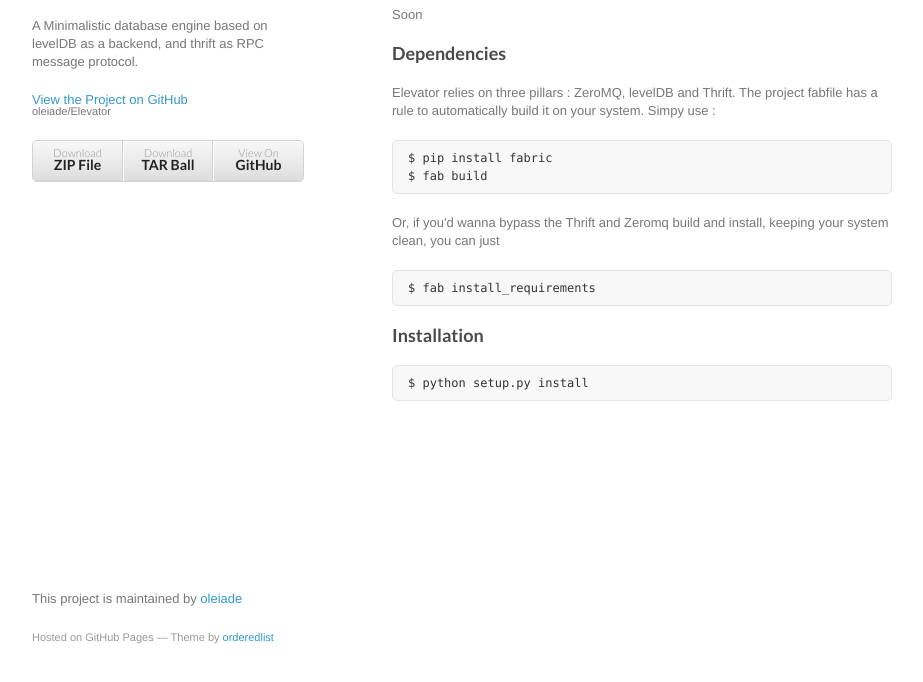
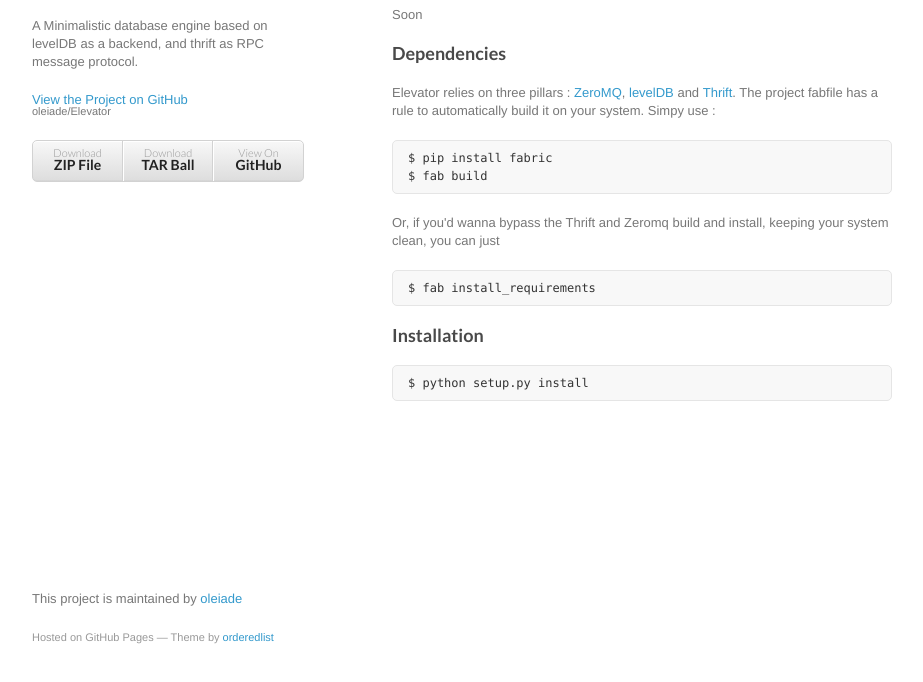
Before and after one commit to oleiade/Elevator, a plain HTML site: page index.html in a window 1280 px wide. Shown: the part 84-766 px from the top of the page, without its empty margins (178-1101 px from the left). Drawn offline with Linux system fonts and the light colour scheme.

Commit message:
Fix : link to quoted dependencies

```diff
--- a/index.html
+++ b/index.html
@@ -32,7 +32,7 @@
 
         <h3>Dependencies</h3>
 
-        <p>Elevator relies on three pillars : ZeroMQ, levelDB and Thrift. The project fabfile has a rule to automatically build it on your system. Simpy use :</p>
+        <p>Elevator relies on three pillars : <a href="http://www.zeromq.org/" target="_blank">ZeroMQ</a>, <a href="http://code.google.com/p/leveldb/" target="_blank">levelDB</a> and <a href="http://thrift.apache.org/" target="_blank">Thrift</a>. The project fabfile has a rule to automatically build it on your system. Simpy use :</p>
         <pre>
           $ pip install fabric
           $ fab build
```
